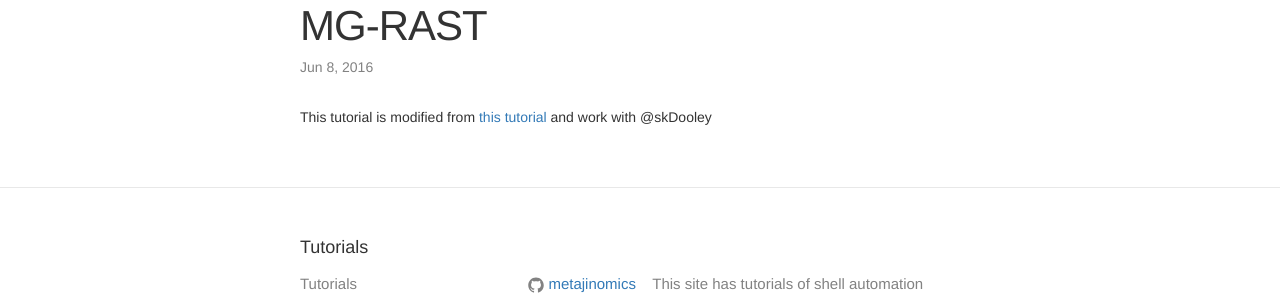
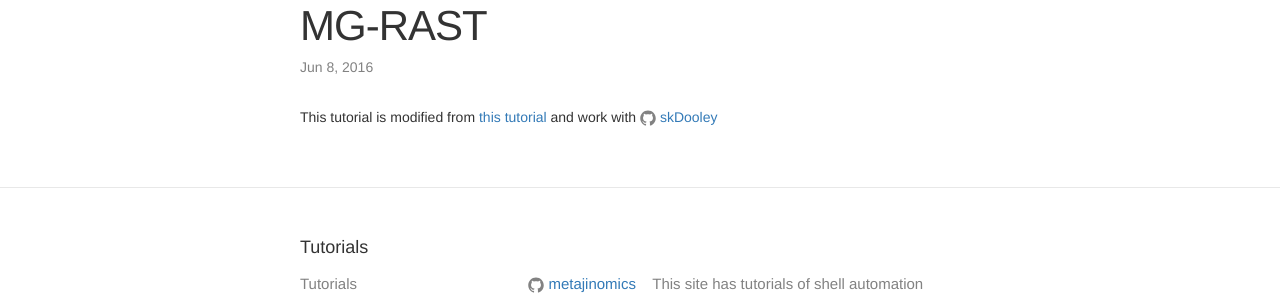
Before and after one commit to metajinomics/tutorials_en, a Jekyll site: the page built from novice/mg_rast.markdown, in a window 1280 px wide. Shown: the part 219-516 px from the top of the page. Built offline with Jekyll 4.4.1, drawn with Linux system fonts in a browser that asks for light colours; part of the change alters nothing that is shown.

Commit message:
Update mg_rast.markdown

```diff
--- a/novice/mg_rast.markdown
+++ b/novice/mg_rast.markdown
@@ -5,4 +5,4 @@ date:   2016-6-8 07:48:12 -0600
 categories: Bioinformatics
 ---
 
-This tutorial is modified from [this tutorial](http://adina-howe.readthedocs.io/en/latest/mgrast/index.html) and work with @skDooley
+This tutorial is modified from [this tutorial](http://adina-howe.readthedocs.io/en/latest/mgrast/index.html) and work with {% include icon-github.html username="skDooley" %}
```
